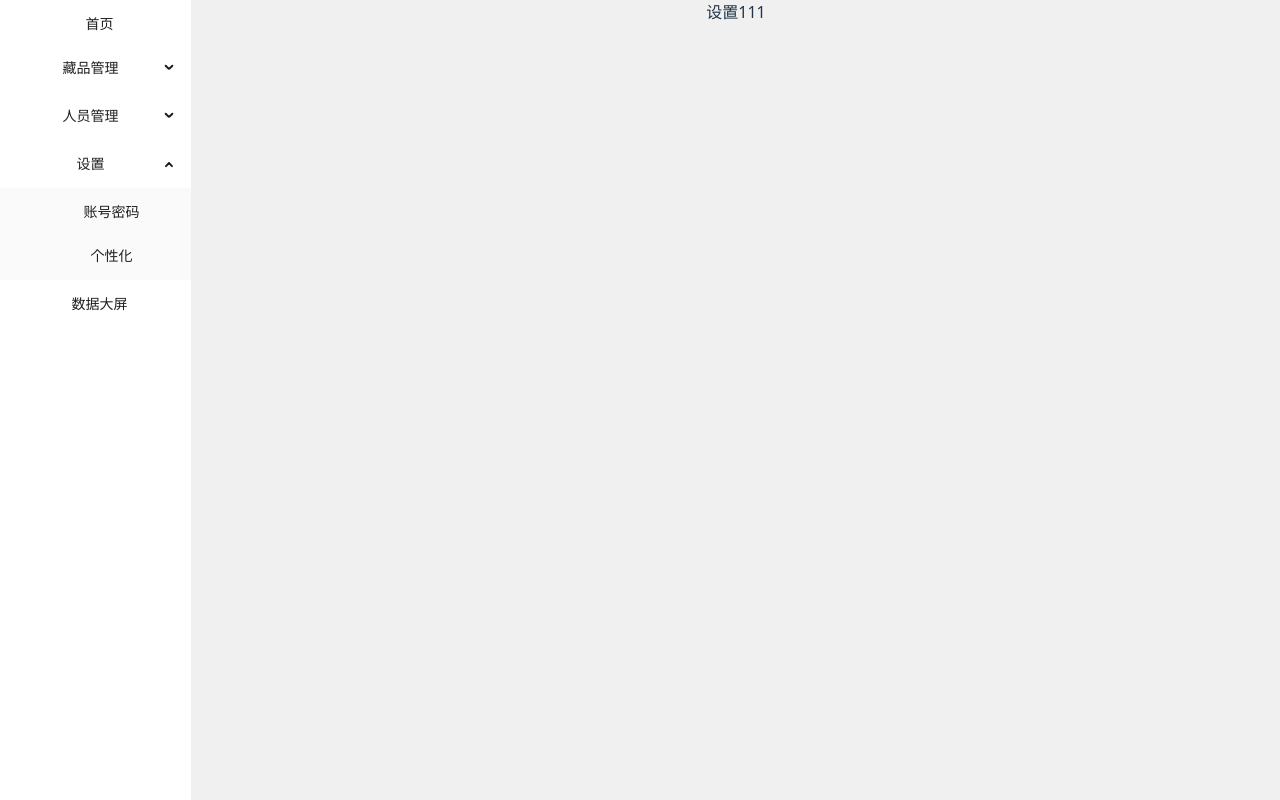
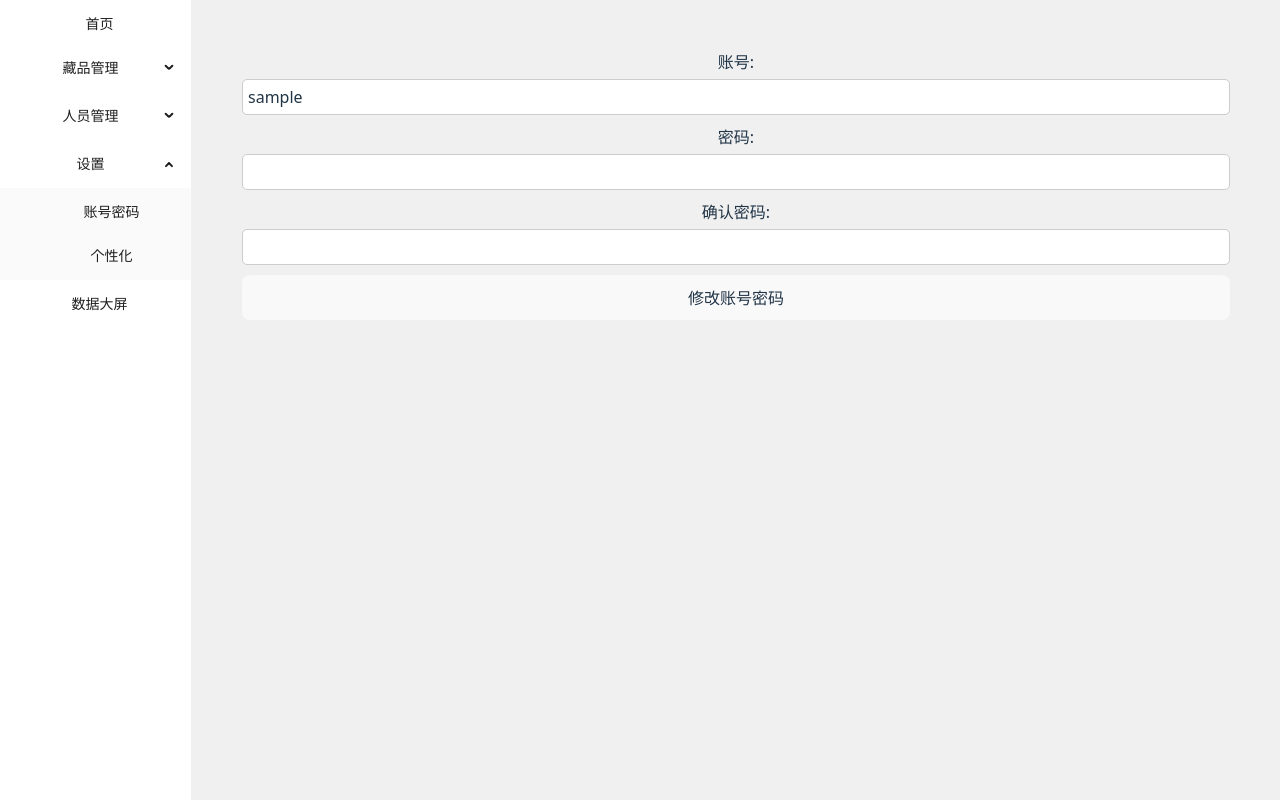
Before and after one commit to yeguouu/MuseumVision, a Vue app: page /set/sub1 in a window 1280 px wide. Built offline with nearby package versions, Linux system fonts and the light colour scheme; sample sign-in values are in the browser's storage.

Commit message:
【设置】账号中心

```diff
--- a/src/views/Set/SetSub1.vue
+++ b/src/views/Set/SetSub1.vue
@@ -1,6 +1,36 @@
 <script lang='ts' setup>
 import Nav from '../../components/Nav.vue';
+import { ref } from 'vue';
+import { message } from 'ant-design-vue';
+import router from '../../router';
 
+// 假设从localStorage获取当前用户的账号和密码
+const currentUsername = ref(localStorage.getItem('username') || '');
+const currentPassword = ref(localStorage.getItem('password') || '');
+
+const newUsername = ref(currentUsername.value);
+const newPassword = ref(currentPassword.value);
+const confirmPassword = ref(''); // 新增：确认密码
+
+const updateCredentials = () => {
+    if (!newUsername.value || !newPassword.value || !confirmPassword.value) {
+        message.error('请填写所有字段');
+        return;
+    }
+    if (newPassword.value !== confirmPassword.value) { // 新增：验证两次输入的密码是否一致
+        message.error('两次输入的密码不一致');
+        return;
+    }
+    // 更新localStorage中的账号和密码
+    localStorage.setItem('username', newUsername.value);
+    localStorage.setItem('password', newPassword.value);
+    message.success('账号密码修改成功');
+
+    // 清除登录状态
+    localStorage.removeItem('authToken');
+    // 重定向到登录页面
+    router.push('/login');
+};
 </script>
 <template>
     <div class="set-container">
@@ -8,7 +38,21 @@ import Nav from '../../components/Nav.vue';
         <Nav></Nav>
         <!-- 右侧 内容栏 -->
         <div class="content-container">
-            设置111
+            <form @submit.prevent="updateCredentials">
+                <div>
+                    <label for="username">账号:</label>
+                    <input type="text" id="username" v-model="newUsername" required />
+                </div>
+                <div>
+                    <label for="password">密码:</label>
+                    <input type="password" id="password" v-model="newPassword" required />
+                </div>
+                <div>
+                    <label for="confirmPassword">确认密码:</label> <!-- 新增：确认密码输入框 -->
+                    <input type="password" id="confirmPassword" v-model="confirmPassword" required />
+                </div>
+                <button type="submit">修改账号密码</button>
+            </form>
         </div>
     </div>
 </template>
@@ -23,6 +67,41 @@ import Nav from '../../components/Nav.vue';
     width: 85%;
     height: 100%;
     background-color: #f0f0f0;
+    padding: 20px;
 }
 
+form {
+    padding: 30px;
+    display: flex;
+    flex-direction: column;
+    gap: 10px;
+
+    div {
+        display: flex;
+        flex-direction: column;
+
+        label {
+            margin-bottom: 5px;
+        }
+
+        input, textarea {
+            padding: 5px;
+            border: 1px solid #ccc;
+            border-radius: 5px;
+        }
+
+        button {
+            padding: 10px;
+            background-color: #1890ff;
+            color: white;
+            border: none;
+            border-radius: 5px;
+            cursor: pointer;
+
+            &:hover {
+                background-color: #40a9ff;
+            }
+        }
+    }
+}
 </style>
```
